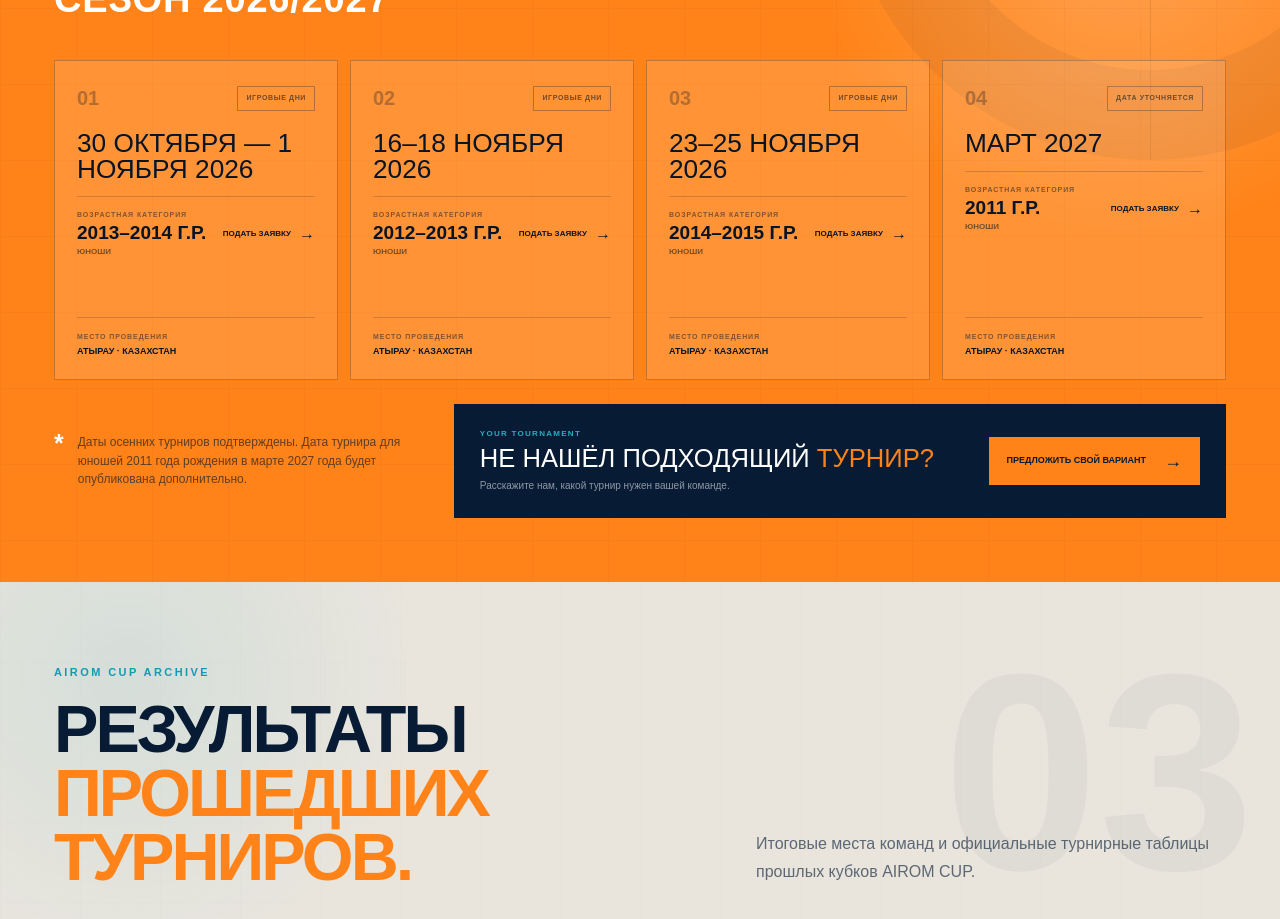
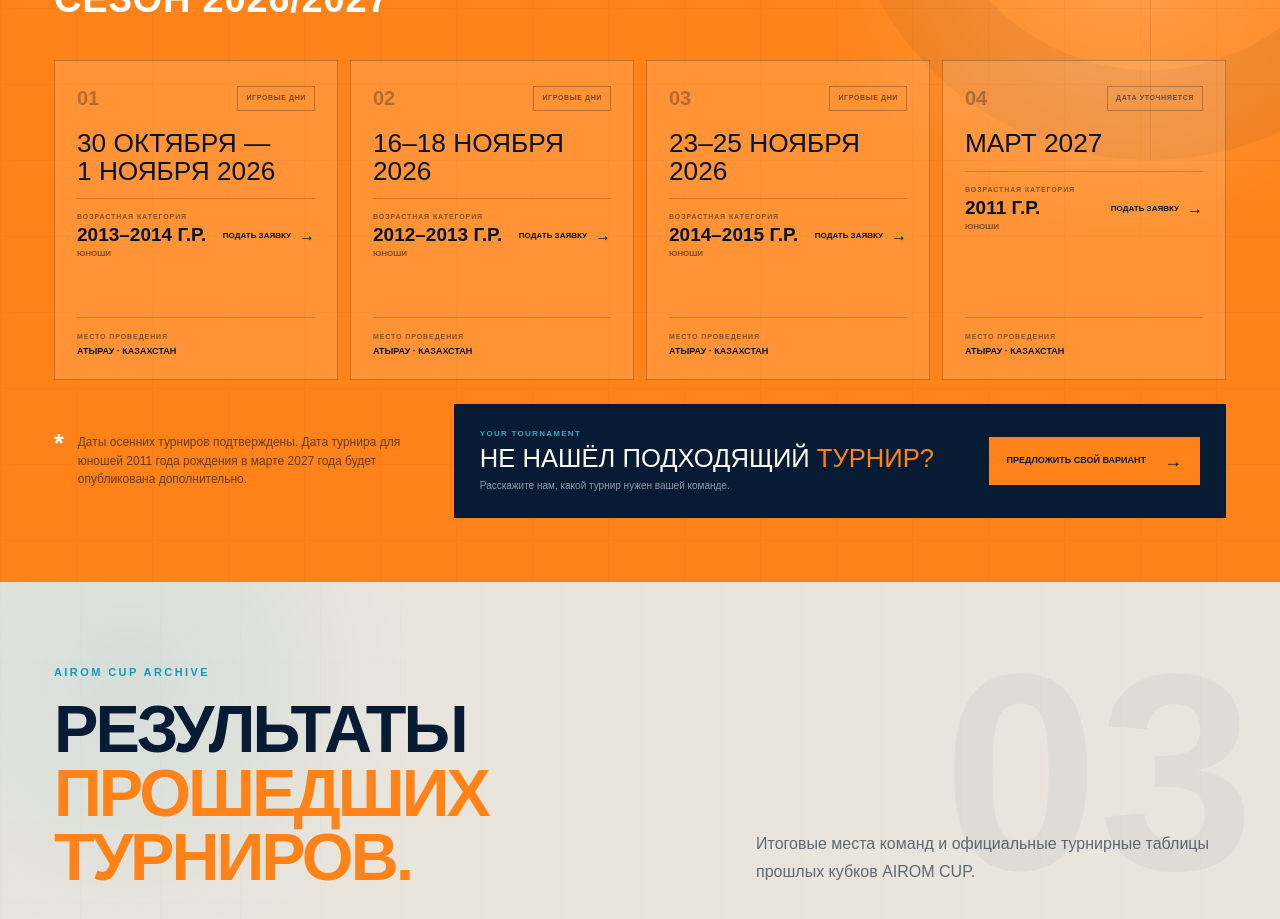
Before and after one commit to ewgftju/airom-cup, a Next.js app: page / in a window 1280 px wide. Shown: the part 1020-1939 px from the top of the page. Built offline with nearby package versions, Linux system fonts and the light colour scheme.

Commit message:
Improve tournament date wrapping

```diff
--- a/src/components/sections/CalendarResults.module.css
+++ b/src/components/sections/CalendarResults.module.css
@@ -162,6 +162,15 @@
   font-size: clamp(24px, 2.05vw, 34px);
   line-height: 0.96;
   text-transform: uppercase;
+}
+
+.monthCard > h3 span {
+  display: block;
+  white-space: nowrap;
+}
+
+.monthCard > h3 span + span {
+  margin-top: 2px;
 }
 
 .monthEvents {
--- a/src/components/sections/CalendarResults.tsx
+++ b/src/components/sections/CalendarResults.tsx
@@ -6,6 +6,22 @@
 import { homeCopy, localizeTournament } from "@/i18n/translations";
 import { useLanguage } from "@/i18n/LanguageProvider";
 import styles from "./CalendarResults.module.css";
+
+function getCalendarDateLines(date: string) {
+  const crossMonthRange = date.match(/^(.+?)\s+—\s+(.+)$/);
+
+  if (crossMonthRange) {
+    return [`${crossMonthRange[1]} —`, crossMonthRange[2]];
+  }
+
+  const datedRange = date.match(/^(.+?)(?:,\s*|\s+)(20\d{2})$/);
+
+  if (datedRange && /[–-]/.test(datedRange[1])) {
+    return [datedRange[1], datedRange[2]];
+  }
+
+  return [date];
+}
 
 export function CalendarSection() {
   const { language } = useLanguage();
@@ -53,7 +69,11 @@
                   <i>{month[0].status}</i>
                 </div>
 
-                <h3>{month[0].dates}</h3>
+                <h3>
+                  {getCalendarDateLines(month[0].dates).map((line) => (
+                    <span key={line}>{line}</span>
+                  ))}
+                </h3>
 
                 <div className={styles.monthEvents}>
                   {month.map((tournament) => (
```
